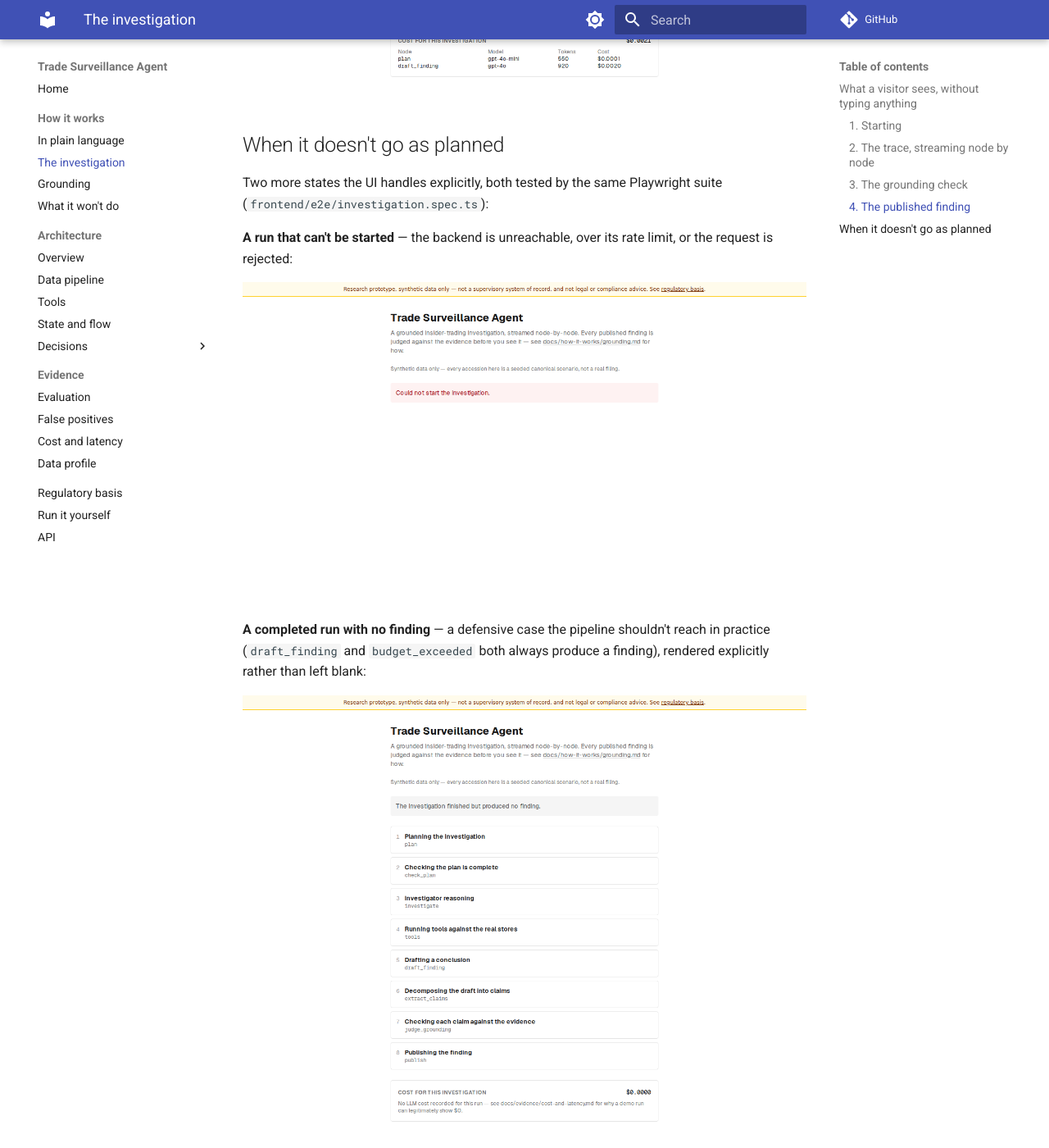
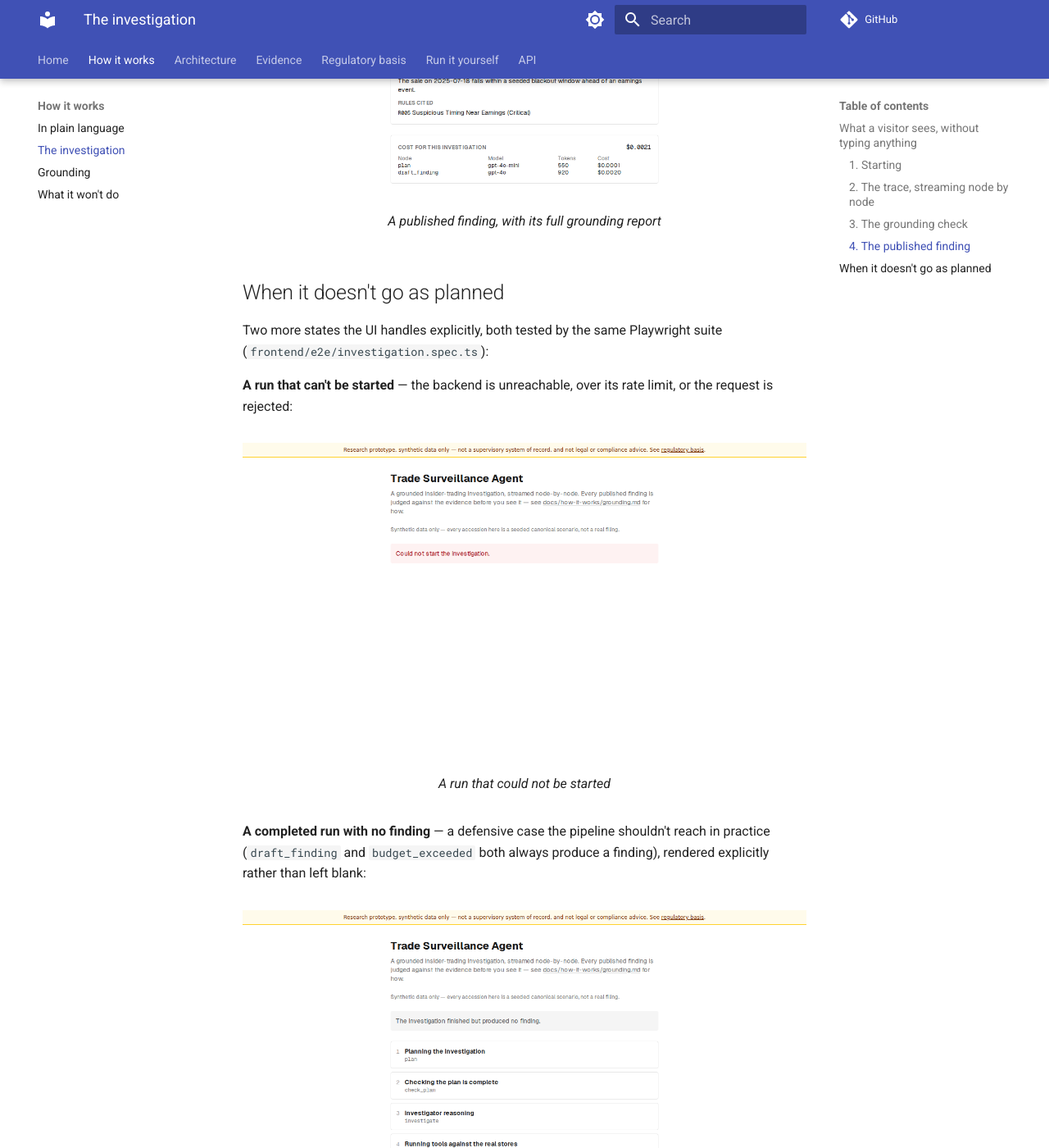
Before and after one commit to zarreh/trade_sureillance_agent, an MkDocs documentation site: the page built from docs/how-it-works/the-investigation.md, in a window 1280 px wide and 1400 px high, scrolled down 1927 px. Shown: the whole window at 82% size. Built offline with MkDocs 1.6.1 and Material for MkDocs 9.7.7, drawn with Linux system fonts in a browser that asks for light colours; comment, search, counter and statistics services are not loaded; some of the changed text lies outside the part shown.

Commit message:
docs: fix broken image/table rendering and add top navigation tabs
mkdocs.yml was missing attr_list, md_in_html and tables, so <figure
markdown> image blocks and pipe tables rendered as literal markdown text
instead of HTML. Add those extensions plus toc permalinks and
pymdownx.highlight/inlinehilite/snippets for nicer code blocks.

Wrap all light/dark image pairs and UI screenshots in <figure markdown>
with a markdown-enabled <figcaption> for consistent, captioned figures.

Add navigation.tabs/navigation.tabs.sticky so top-level pages show as a
top menu bar instead of one long sidebar.

Verified with mkdocs build --strict.

```diff
--- a/docs/how-it-works/the-investigation.md
+++ b/docs/how-it-works/the-investigation.md
@@ -15,7 +15,10 @@ type in.
 
 ### 1. Starting
 
+<figure markdown>
 ![Loading state](../assets/screenshot-loading.png)
+<figcaption markdown>An investigation begins streaming automatically on page load</figcaption>
+</figure>
 
 ### 2. The trace, streaming node by node
 
@@ -36,7 +39,10 @@ cited, any exculpatory factors, and the `reported_under_10b5_1` tri-state —
 rendered as "not established" for `unknown`, never as an absence of a plan
 (D-A2-5). `CostMeter` shows what the investigation cost.
 
+<figure markdown>
 ![Full investigation, published](../assets/screenshot-success.png)
+<figcaption markdown>A published finding, with its full grounding report</figcaption>
+</figure>
 
 ## When it doesn't go as planned
 
@@ -46,10 +52,16 @@ Playwright suite (`frontend/e2e/investigation.spec.ts`):
 **A run that can't be started** — the backend is unreachable, over its rate
 limit, or the request is rejected:
 
+<figure markdown>
 ![Error state](../assets/screenshot-error.png)
+<figcaption markdown>A run that could not be started</figcaption>
+</figure>
 
 **A completed run with no finding** — a defensive case the pipeline
 shouldn't reach in practice (`draft_finding` and `budget_exceeded` both
 always produce a finding), rendered explicitly rather than left blank:
 
+<figure markdown>
 ![Empty state](../assets/screenshot-empty.png)
+<figcaption markdown>A completed run with no finding to show</figcaption>
+</figure>
--- a/mkdocs.yml
+++ b/mkdocs.yml
@@ -29,8 +29,13 @@ theme:
         icon: material/brightness-4
         name: Switch to light mode
   features:
+    - navigation.tabs
+    - navigation.tabs.sticky
     - navigation.sections
     - navigation.top
+    - navigation.indexes
+    - search.suggest
+    - search.highlight
     - content.code.copy
     - content.action.edit
 
@@ -44,12 +49,22 @@ plugins:
 
 markdown_extensions:
   - admonition
+  - attr_list
+  - md_in_html
+  - tables
   - pymdownx.details
+  - pymdownx.highlight:
+      anchor_linenums: true
+  - pymdownx.inlinehilite
+  - pymdownx.snippets
   - pymdownx.superfences:
       custom_fences:
         - name: mermaid
           class: mermaid
           format: !!python/name:pymdownx.superfences.fence_code_format
+  - toc:
+      permalink: true
+      toc_depth: 3
 
 nav:
   - Home: index.md
```
Also changed, not shown: docs/evidence/cost-and-latency.md (+3 -0 lines), docs/evidence/data-profile.md (+5 -0 lines), docs/evidence/evaluation.md (+3 -0 lines), docs/how-it-works/grounding.md (+3 -0 lines).
